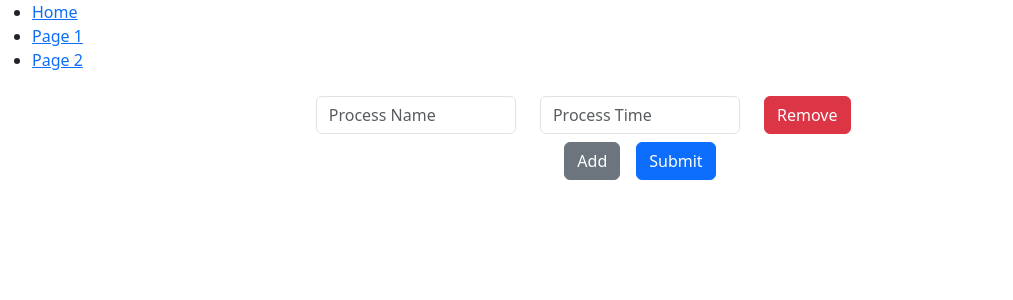
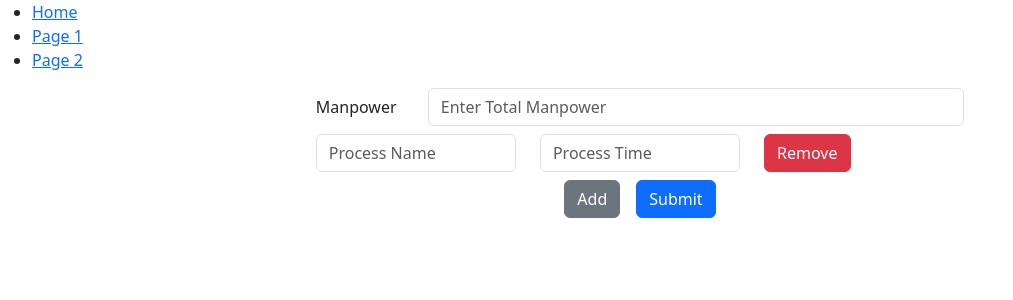
Before and after one commit to hamza14102/ideal-production-line, a React (Create React App) app: page /P1 in a window 1280 px wide. Shown: the top 300 px of the page, without its empty margins (0-1013 px from the left). Built offline with nearby package versions, Linux system fonts and the light colour scheme.

Commit message:
added input field for total manpower

```diff
--- a/src/componenets/P1.js
+++ b/src/componenets/P1.js
@@ -4,6 +4,7 @@ import { Form, Button, Row, Col } from "react-bootstrap";
 function P1() {
   const [firstNames, setFirstNames] = useState([""]);
   const [lastNames, setLastNames] = useState([""]);
+  const [number, setNumber] = useState("");
 
   const handleAddFields = () => {
     setFirstNames([...firstNames, ""]);
@@ -23,9 +24,12 @@ function P1() {
     e.preventDefault();
     console.log("firstNames", firstNames);
     console.log("lastNames", lastNames);
+    console.log("number", number);
     // Make API call with firstNames and lastNames
     alert("Submitted Successfully!");
   };
+
+
 
   const handleInputChange = (index, event) => {
     const values1 = [...firstNames];
@@ -42,6 +46,19 @@ function P1() {
   return (
     <div className="d-flex justify-content-center">
       <Form onSubmit={handleSubmit}>
+        <Form.Group as={Row} controlId="formNumber">
+          <Form.Label column sm={2}>
+            Manpower
+          </Form.Label>
+          <Col sm={10}>
+            <Form.Control
+              type="number"
+              placeholder="Enter Total Manpower"
+              value={number}
+              onChange={(e) => setNumber(e.target.value)}
+            />
+          </Col>
+        </Form.Group>
         {firstNames.map((firstName, index) => (
           <Row key={index} className="mt-2">
             <Col>
```
